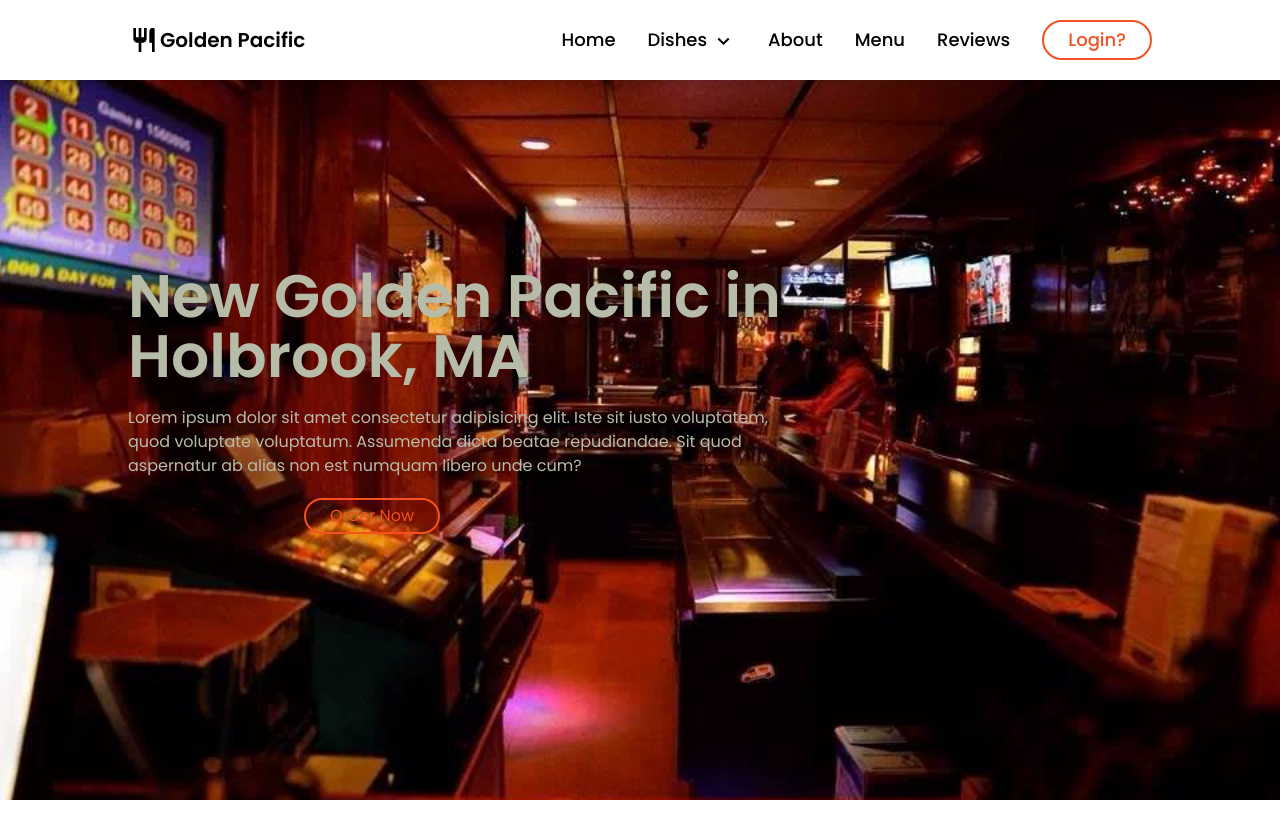
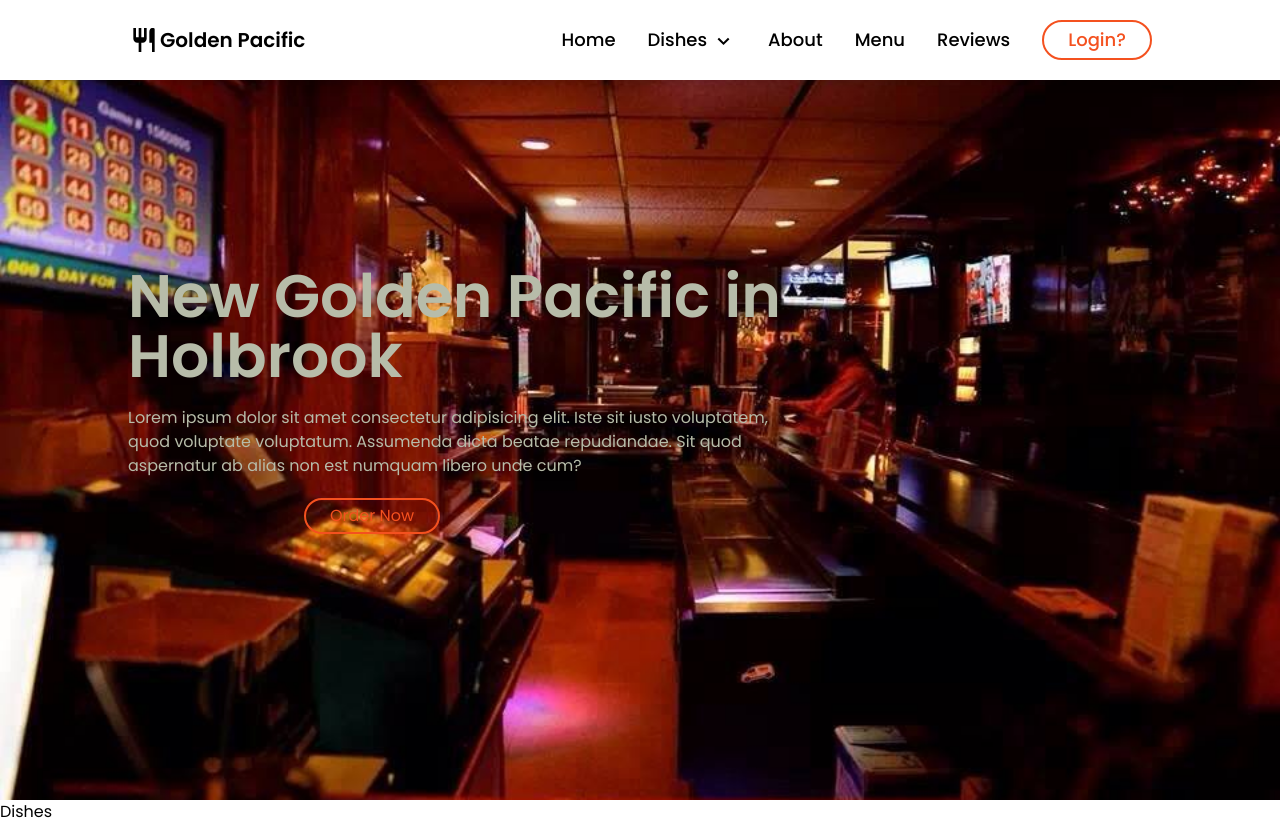
Before and after one commit to brli-dev/golden-pacific, a React (Vite) app: page / in a window 1280 px wide. Before the commit the page ends 800 px from the top, so only its background shows below. Built offline with nearby package versions, Linux system fonts and the light colour scheme.

Commit message:
minor fixes

```diff
--- a/src/App.jsx
+++ b/src/App.jsx
@@ -1,6 +1,7 @@
 import React from 'react'
 import Navbar from './components/Navbar'
 import Home from './components/Home'
+import Dishes from './components/Dishes'
 
 export const App = () => {
   return (
@@ -10,6 +11,11 @@ export const App = () => {
         <div id='home'>
           <Home/>
         </div>
+
+        <div id="Dishes">
+          <Dishes/>
+        </div>
+
       </main>
     </div>
   )
--- /dev/null
+++ b/src/components/Dishes.tsx
@@ -0,0 +1,9 @@
+import React from 'react'
+
+const Dishes = () => {
+  return (
+    <div>Dishes</div>
+  )
+}
+
+export default Dishes
--- a/src/components/Home.tsx
+++ b/src/components/Home.tsx
@@ -5,7 +5,7 @@ const Home = () => {
   return (
     <div className='min-h-screen flex flex-row justify-between items-center lg:px-32 px-5 bg-[url("./assets/golden_pacific.jpg")] bg-cover bg-no-repeat'>
         <div className='w-full lg:w-2/3 space-y-5'>
-            <h1 className='text-backgroundColor font-semibold text-6xl'>New Golden Pacific in Holbrook, MA</h1>
+            <h1 className='text-backgroundColor font-semibold text-6xl'>New Golden Pacific in Holbrook</h1>
             <p className='text-backgroundColor'>
                 Lorem ipsum dolor sit amet consectetur adipisicing elit. Iste sit iusto voluptatem, quod voluptate voluptatum. Assumenda dicta beatae repudiandae. Sit quod aspernatur ab alias non est numquam libero unde cum?
             </p>
```
Also changed, not shown: src/components/Navbar.tsx (renamed from src/components/Navbar.jsx).
